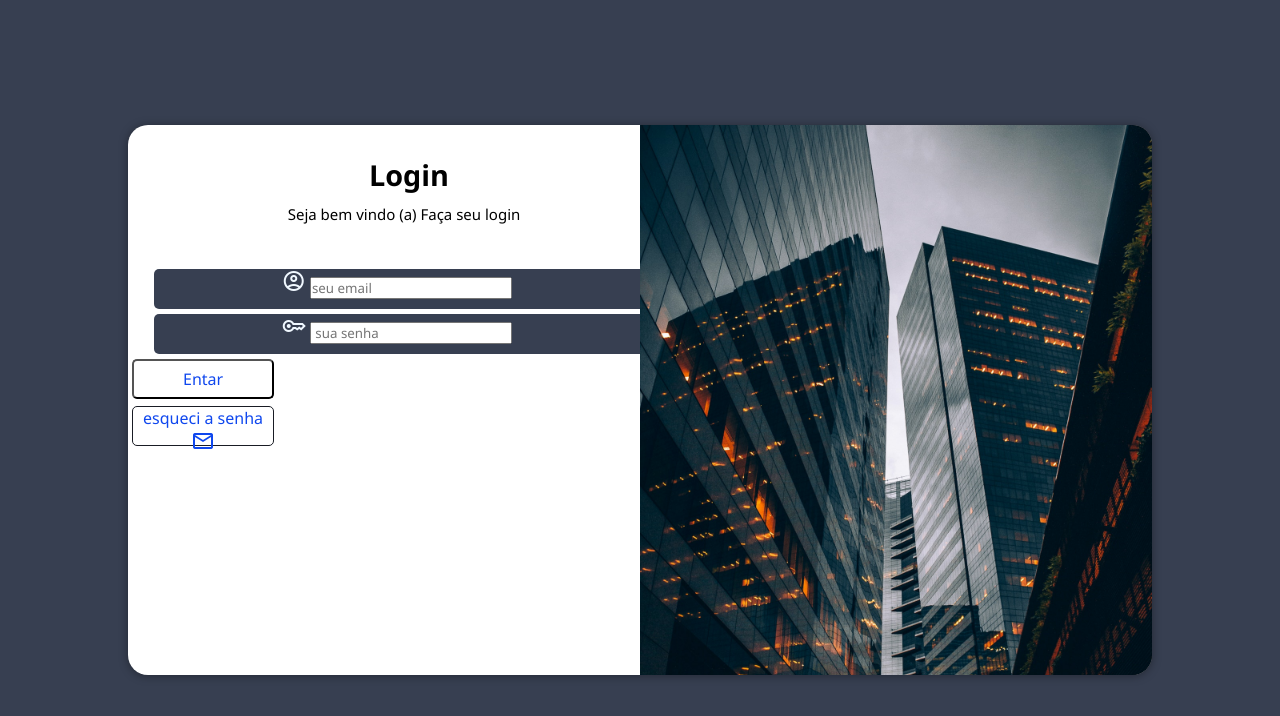
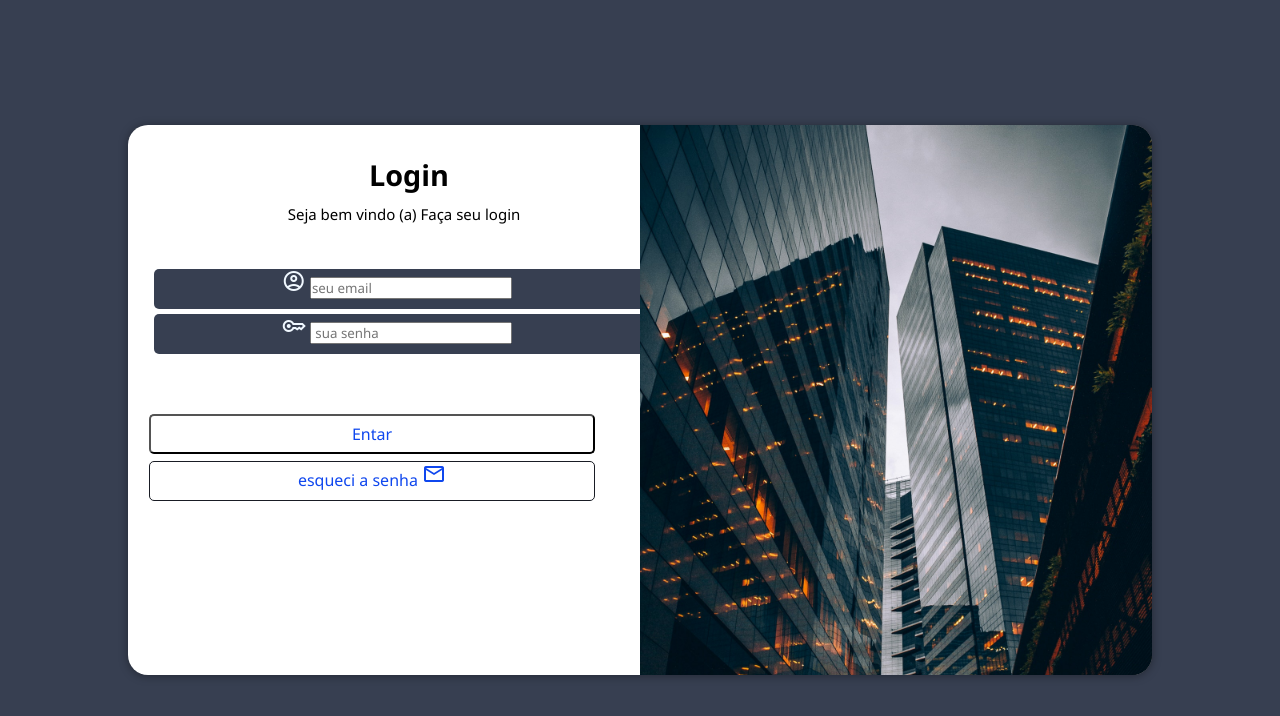
Before and after one commit to Newanderson/projeto-login, a plain HTML site: page index.html in a window 1280 px wide. Drawn offline with nearby package versions, Linux system fonts and the light colour scheme.

Commit message:
atualizar

```diff
--- a/estilos/midiastyle.css
+++ b/estilos/midiastyle.css
@@ -66,7 +66,8 @@
 
     }
     .braw{
-
+        width: 470px;
         float: left;
         margin: auto;
+        margin: 55px 9px;
     }
```
